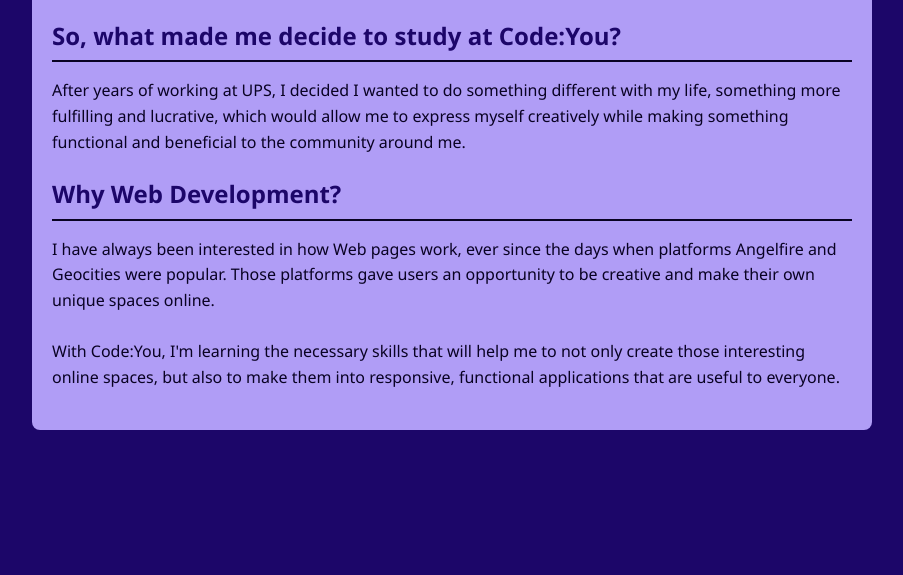
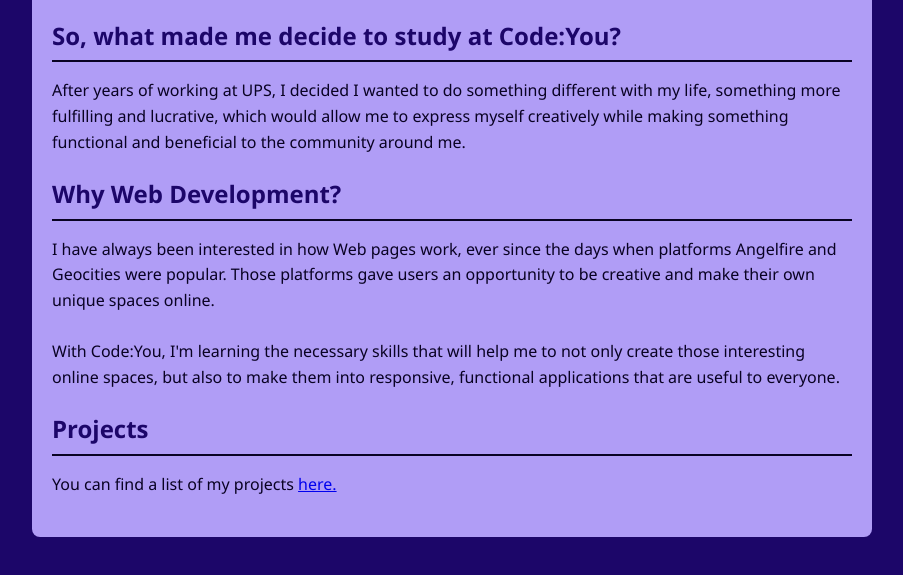
Before and after one commit to AirenMarie/AirenMarie.github.io, a plain HTML site: page index.html in a window 1280 px wide. Shown: the part 133-708 px from the top of the page, without its empty margins (188-1091 px from the left). Drawn offline with Linux system fonts and the light colour scheme.

Commit message:
add links between pages

```diff
--- a/index.html
+++ b/index.html
@@ -36,6 +36,13 @@
           functional applications that are useful to everyone.
         </p>
       </section>
+      <section class="section">
+        <h2>Projects</h2>
+        <p>
+          You can find a list of my projects
+          <a href="projects.html" target="_blank">here.</a>
+        </p>
+      </section>
     </main>
   </body>
 </html>
```
Also changed, not shown: projects.html (+4 -0 lines), resume.html (+1 -0 lines).
